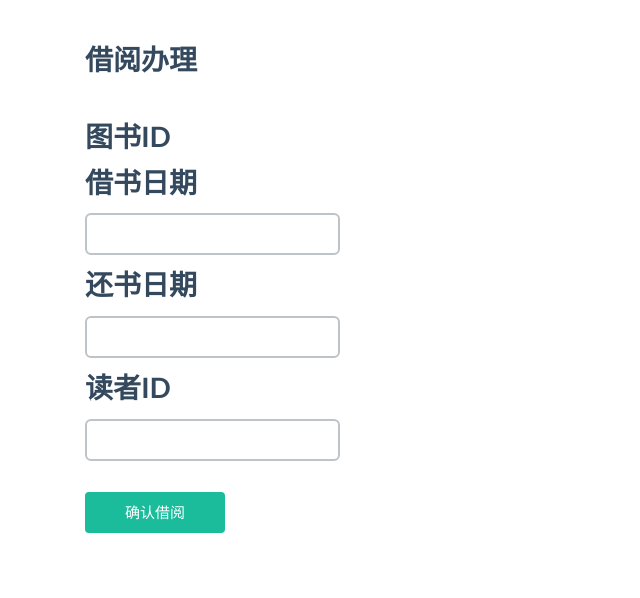
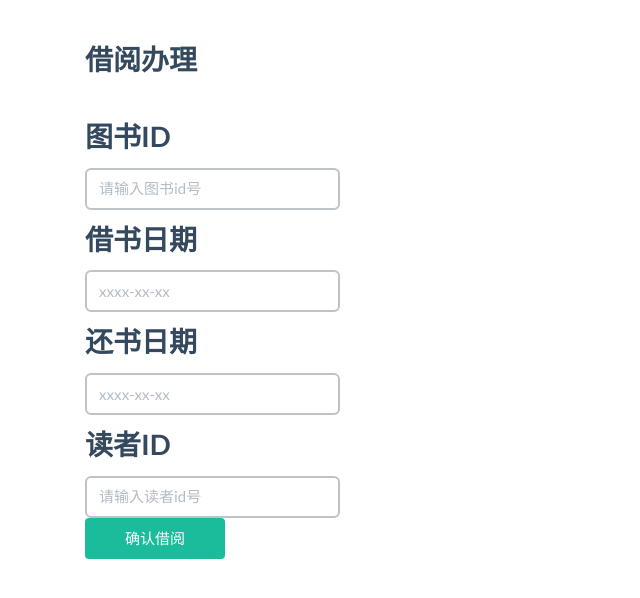
Before and after one commit to gemarkq/BMS_Django, a Django app: page /borrow/ in a window 1280 px wide. Shown: the part 84-682 px from the top of the page, without its empty margins (0-640 px from the left). Run offline with Django 3.2, Linux system fonts and the light colour scheme; some libraries are stand-ins or nearby versions.

Commit message:
初步完善了图书预约功能

```diff
--- a/BMS/forms.py
+++ b/BMS/forms.py
@@ -71,5 +71,15 @@ class addBooksForm(forms.ModelForm):
         fields = ['ID', 'position', 'status', 'ISBN']
 
 class borrowForm(forms.ModelForm):
-    ID = forms.IntegerField(label=u'图书ID', max_value= 10000, min_value = 0, error_messages={'required': u'号不能为空'},
-                            widget=forms.TextInput(attrs={'class': 'form-control', 'placeholder': u'请输入号'}))
+    bookId = forms.IntegerField(label=u'图书ID', max_value= 10000, min_value = 0, error_messages={'required': u'图书id号不能为空'},
+                            widget=forms.TextInput(attrs={'class': 'form-control', 'placeholder': u'请输入图书id号'}))
+    readerId = forms.IntegerField(label=u'读者ID', max_value= 10000, min_value = 0, error_messages={'required': u'读者id号不能为空'},
+                            widget=forms.TextInput(attrs={'class': 'form-control', 'placeholder': u'请输入读者id号'}))
+    status = forms.CharField(label=u'状态', max_length=80, initial='未归还')
+    borrowTime = forms.DateField(label=u'借阅时间', error_messages={'required': u'借阅时间不能为空'},
+                                 widget=forms.TextInput(attrs={'class': 'form-control', 'placeholder': u'xxxx-xx-xx'}))
+    returnTime = forms.DateField(label=u'归还时间', error_messages={'required': u'归还时间不能为空'},
+                                 widget=forms.TextInput(attrs={'class': 'form-control', 'placeholder': u'xxxx-xx-xx'}))
+    class Meta:
+        model = borrow
+        fields = '__all__'
--- a/BMS/views.py
+++ b/BMS/views.py
@@ -84,9 +84,13 @@ def navbar(request):
     return render(request, 'BMS/navbar.html')
 
 def borrow(request):
-    form = addBooksForm()
+    form = borrowForm()
     if request.method == 'POST':
         print('form=', request.POST)
-        form = buildbookForm(request.POST)
+        form = borrowForm(request.POST)
+        if form.is_valid():
+            form.save()
+    else:
+        print('error=', form.errors)
     context = {'form': form}
     return render(request, 'BMS/borrow.html', context)
--- a/templates/BMS/borrow.html
+++ b/templates/BMS/borrow.html
@@ -31,17 +31,19 @@
 			<div class="col-md-12">
 				<div class="row">
 					<div class="col-sm-3" style="margin-top:1rem">
-						<form action="#" method="post">
+						<form action="#" method="post">{% csrf_token %}
                             <h5>图书ID</h5>
-								<p>{{ books.ID }}</p>
+								{{ form.bookId }}
 							<h5>借书日期</h5>
-								<input type="text" name="borrowTime" id="borrowTime" class="form-control"></input>
+								{{ form.borrowTime }}
+								<!--<input type="text" name="borrowTime" id="borrowTime" class="form-control"></input> -->
 							<h5>还书日期</h5>
-                                <input type="text" name="returnTime" id="returnTime" class="form-control"></input>
+								{{ form.returnTime }}
+                                <!--<input type="text" name="returnTime" id="returnTime" class="form-control"></input> -->
                             <h5>读者ID</h5>
-                                <input type="text" name="readerId_id" id="readerId_id" class="form-control"></input>
-                            <br/>
-                            <input type="hidden" name="bookId_id" value={{ books.Id }} />
+								{{form.readerId}}
+                                <!--<input type="text" name="readerId_id" id="readerId_id" class="form-control"></input>-->
+                            <!--<input type="hidden" name="bookId_id" value={{ books.Id }} />-->
                             <input type="submit" class="btn btn-primary btn-wide login-btn" value="确认借阅" />
 						</form>
 					</div>
```
